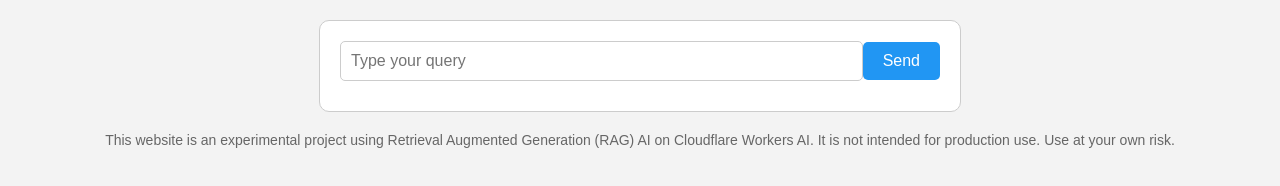
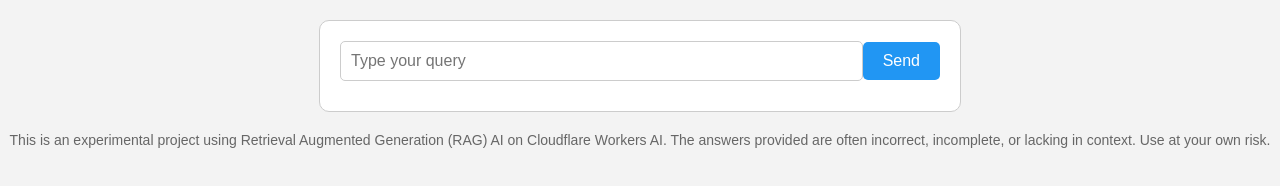
Before and after one commit to dlsdemo/pages-ui-chatbot, a plain HTML site: page index.html in a window 1280 px wide. Drawn offline with nearby package versions, Linux system fonts and the light colour scheme.

Commit message:
Updated disclaimer

```diff
--- a/index.html
+++ b/index.html
@@ -61,7 +61,11 @@
       </div>
     </div>
     <footer>
-      <p>This website is an experimental project using Retrieval Augmented Generation (RAG) AI on Cloudflare Workers AI. It is not intended for production use. Use at your own risk.</p>
+      <p>
+        This is an experimental project using Retrieval Augmented Generation
+        (RAG) AI on Cloudflare Workers AI. The answers provided are often
+        incorrect, incomplete, or lacking in context. Use at your own risk.
+      </p>
     </footer>
     <script src="api.js"></script>
     <script src="https://cdnjs.cloudflare.com/ajax/libs/markdown-it/13.0.2/markdown-it.min.js"></script>
```
